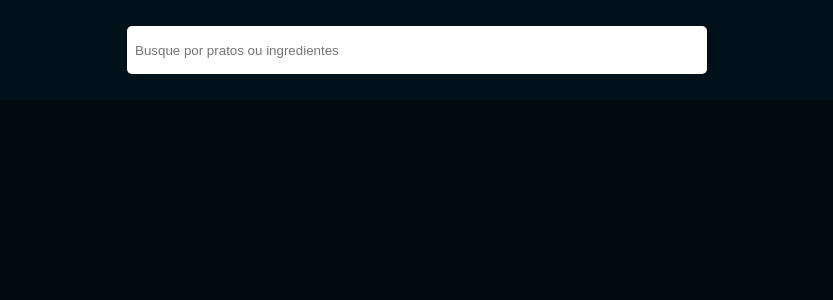
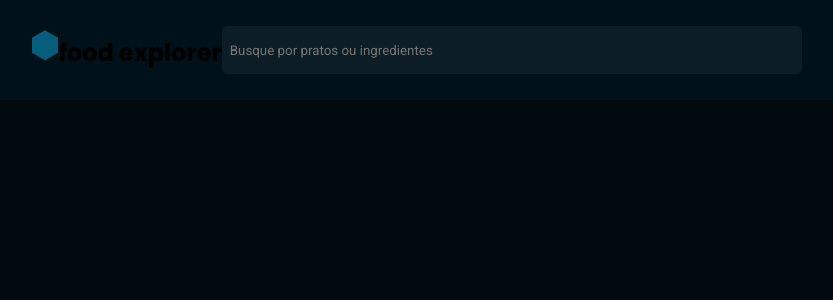
Before and after one commit to fcomateus/explorer-food-frontend, a React (Vite) app: page / in a window 1280 px wide. Shown: the top 300 px of the page, without its empty margins (223-1056 px from the left). Built offline with nearby package versions, Linux system fonts and the light colour scheme.

Commit message:
header logo

```diff
--- a/src/components/Header/index.jsx
+++ b/src/components/Header/index.jsx
@@ -1,9 +1,19 @@
 import { Container } from './style'
 import InputText from '../InputText'
+
 
 export function Header() {
   return (
     <Container>
+      <h2>
+        <svg width="26" height="31" viewBox="0 0 26 31" fill="none" xmlns="http://www.w3.org/2000/svg">
+        <path d="M13 0.366394L25.9904 7.86639V22.8664L13 30.3664L0.00961876 22.8664V7.86639L13 0.366394Z" fill="#065E7C"/>
+        </svg>
+
+
+          food explorer
+      </h2>
+
       <InputText
         placeholder="Busque por pratos ou ingredientes"
       >
--- a/src/components/InputText/style.js
+++ b/src/components/InputText/style.js
@@ -1,17 +1,19 @@
 import styled from 'styled-components';
 
 export const Container = styled.div`
-  border-radius: 5px;
-  background-color: white;
   width: 580px;
   height: 48px;
 
   & input {
     width: 100%;
     height: 100%;
-    background: none;
+
+    border-radius: 5px;
+    background-color: ${({ theme }) => theme.COLORS.SEARCH};
     border: none;
     padding: 2px 8px;
+
+    color: ${({ theme }) => theme.COLORS.WHITE};
   }
 
   & input:focus {
--- a/src/styles/global.js
+++ b/src/styles/global.js
@@ -10,6 +10,11 @@ export default createGlobalStyle`
   body {
     background-color: ${({ theme }) => theme.COLORS.BACKGROUND_BODY};
     -webkit-font-smoothing: antialiased;
+    font-family: 'Poppins', sans-serif;
+  }
+
+  input {
+    font-family: 'Roboto', sans-serif;
   }
 
   a {
```
Also changed, not shown: src/assets/logo.svg (added).
